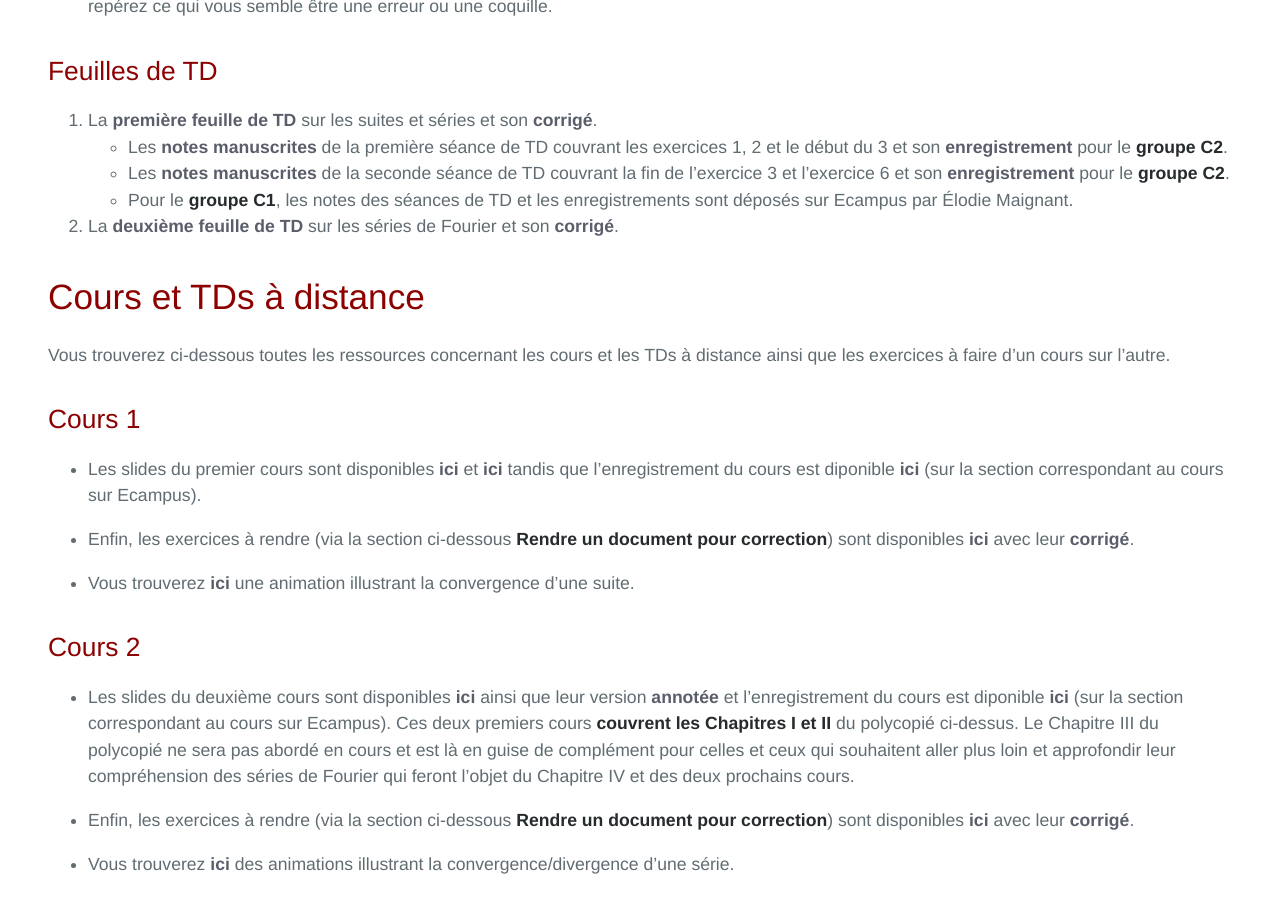
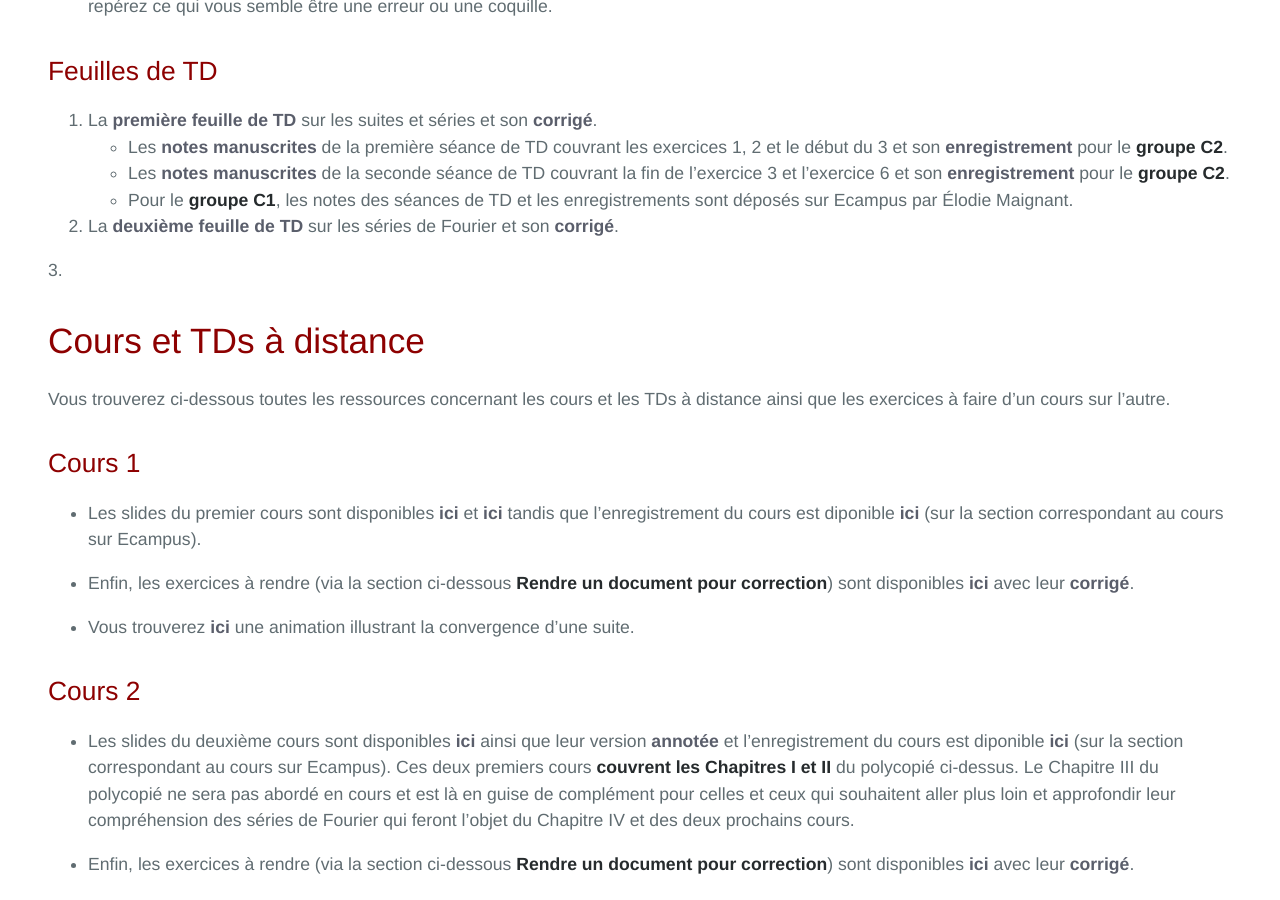
Before and after one commit to KevinDestagnol/algebre.github.io, a Jekyll site: the page built from index.md, in a window 1280 px wide and 900 px high, scrolled down 1116 px. Built offline with Jekyll 4.4.1, drawn with Linux system fonts in a browser that asks for light colours; some web fonts are replaced; our own code applies the rules of GitHub Pages for plain Markdown files; some of the changed text lies outside the part shown.

Commit message:
Update index.md

```diff
--- a/index.md
+++ b/index.md
@@ -18,7 +18,10 @@ Bienvenu sur la page du cours de **Maths 254** de l'année **2020-2021** de l'un
    * Pour le **groupe C1**, les notes des séances de TD et les enregistrements sont déposés sur Ecampus par &Eacute;lodie Maignant.<br>
 
 
-2. La <a href="td2_m254_2021.pdf">deuxième feuille de TD</a> sur les séries de Fourier et son <a href="https://kevindestagnol.github.io/maths254.github.io/erreur">corrigé</a>.
+2. La <a href="td2_m254_2021.pdf">deuxième feuille de TD</a> sur les séries de Fourier et son <a href="https://kevindestagnol.github.io/maths254.github.io/erreur">corrigé</a>.<br>
+
+
+3.
 
 # Cours et TDs à distance
 
```
Also changed, not shown: other parts of index.md (+6 -0 lines).
